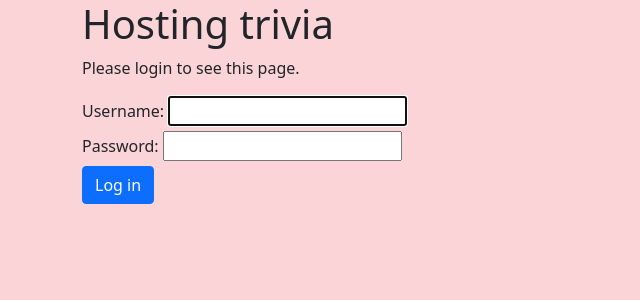
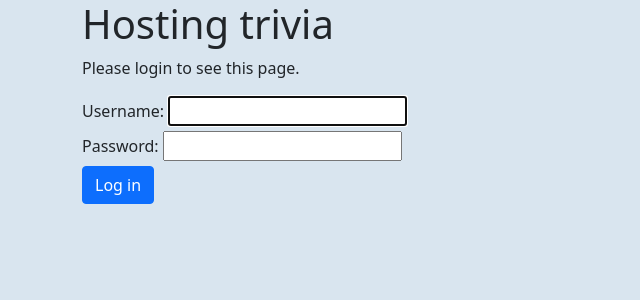
Before and after one commit to vtbassmatt/triviagame, a Django app: page /host/accounts/login/?next=/host/editor/page/1/delete/ in a window 1280 px wide. Shown: the top 300 px of the page, without its empty margins (0-640 px from the left). Run offline with Django 4.2, Linux system fonts and the light colour scheme; some libraries are stand-ins or nearby versions.

Commit message:
ditch the awful red color

```diff
--- a/host/templates/host_base.html
+++ b/host/templates/host_base.html
@@ -2,7 +2,7 @@
 {% block morehead %}
     <style>
       body {
-        background-color: #FAD4D7;
+        background-color: #D9E5EF;
       }
     </style>
 {% endblock %}
```
